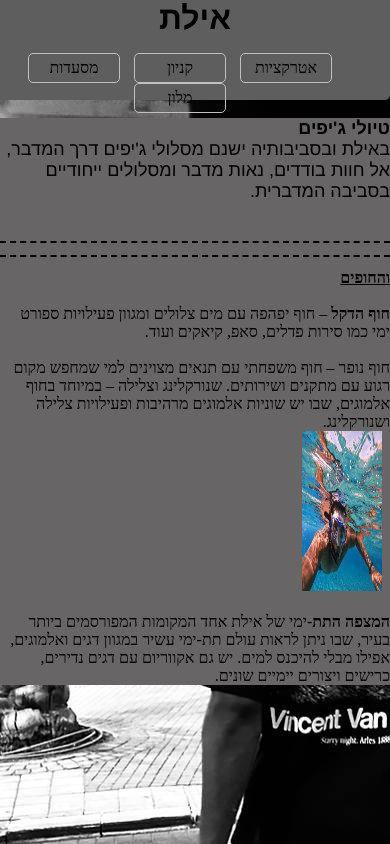
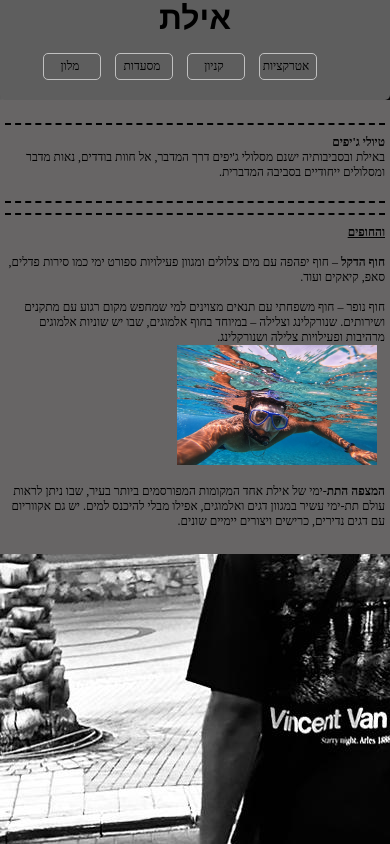
Before and after one commit to danyo-a/vcation, a plain HTML site: page html/index.html in a window 390 px wide. Both pictures are taken after a click on the item "אטרקציות". Drawn offline with Linux system fonts and the light colour scheme.

Commit message:
update for media 3

```diff
--- a/css/style.css
+++ b/css/style.css
@@ -88,11 +88,23 @@ p{
 h1{
   text-align: center;
 }
-@media (max-width:400px){
+@media (max-width:500px){
 img{
-  width:80px;
+  width:200px;
 
 }
+.header-li{
+  width:50px;
+  font-size: 12px;
+  padding-left:1px;
+
+}
+.main{
+  font-size:12px;
+  padding:5px;
+
+}
+
 }
 @media (min-width:750px) {
   html{
--- a/html/index.html
+++ b/html/index.html
@@ -4,14 +4,14 @@
   <meta charset="UTF-8">
   <meta name="viewport" content="width=device-width, initial-scale=1.0">
   <link rel="stylesheet" href="../css/style.css">
-  <title>טיול</title>
+  <title>טיול אילת </title>
 </head>
 <body>
   <section class="header">
     <h1 class="header-text">אילת</h1>
     <ul class="header-ul">
       <li onclick=" document.querySelector('.main').innerHTML=`
-      <p class='main-p'> <b>טיולי ג'יפים</b>
+      <p class='main-p'> <hr> <b>טיולי ג'יפים</b>
         <br>  באילת ובסביבותיה ישנם מסלולי ג'יפים דרך המדבר, אל חוות בודדים, נאות מדבר ומסלולים ייחודיים בסביבה המדברית. <br>
         <br>
         <hr>
@@ -27,14 +27,15 @@
       </p>
       `" class="header-li">אטרקציות</li>
       <li class="header-li" onclick="document.querySelector('.main').innerHTML=`
-      <p class='main-p'>1. קניון מול הים
-כתובת: שדרות התמרים 4
+      <p class='main-p'> <hr>
+        1. קניון מול הים <br>
+כתובת: שדרות התמרים 4 <br>
 אחד הקניונים הגדולים והמפורסמים ביותר באילת. זהו מרכז קניות פתוח, שממוקם בסמוך לחוף הים וכולל חנויות בגדים, תכשיטים, מזכרות, אלקטרוניקה, סופרמרקט, ומסעדות.
-יש גם חניון גדול בסמוך ושפע של פעילויות לילדים כמו גן משחקים ופעילויות נוספות. <br> <br> <hr>
+יש גם חניון גדול בסמוך ושפע של פעילויות לילדים כמו גן משחקים ופעילויות נוספות.  <br> <hr>
 2. קניון העיר
 כתובת: שדרות התמרים 122
 קניון נוסף במרכז העיר אילת, המציע מגוון רחב של חנויות מותגים, בגדים, אביזרי אופנה, אלקטרוניקה, חנויות ספורט ועוד.
-יש בו גם אזור אוכל מסודר עם מסעדות וחנויות שתייה. <br> <br> <hr>
+יש בו גם אזור אוכל מסודר עם מסעדות וחנויות שתייה.  <br> <hr>
 3. קניון האייס מול
 כתובת: שדרות התמרים 13
 אחד הקניונים הפופולריים בעיר, מציע מגוון של חנויות בינלאומיות ומותגים, סופרמרקט, בתי קולנוע, פארק ילדים ומסעדות.
```
